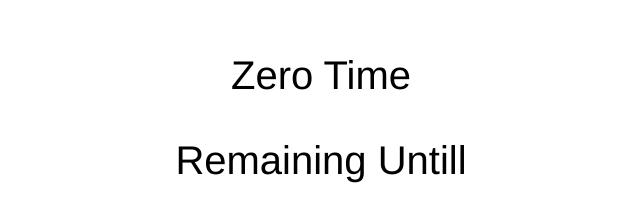
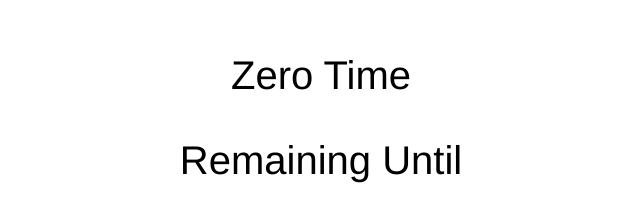
Before and after one commit to mikojimnz/CountdownClock, a plain HTML site: page index.html in a window 1280 px wide. Shown: the part 220-440 px from the top of the page, 319-959 px from the left. Drawn offline with Linux system fonts and the light colour scheme.

Commit message:
Update index.html

```diff
--- a/index.html
+++ b/index.html
@@ -33,7 +33,7 @@
     <body>
         <div class="container" style="text-align: center">
             <p id="time"></p>
-            <p>Remaining Untill</p>
+            <p>Remaining Until</p>
             <p id="name">/Undefined/</p>
             <p id="target-readable">/Undefined/</p>
         </div>
```
